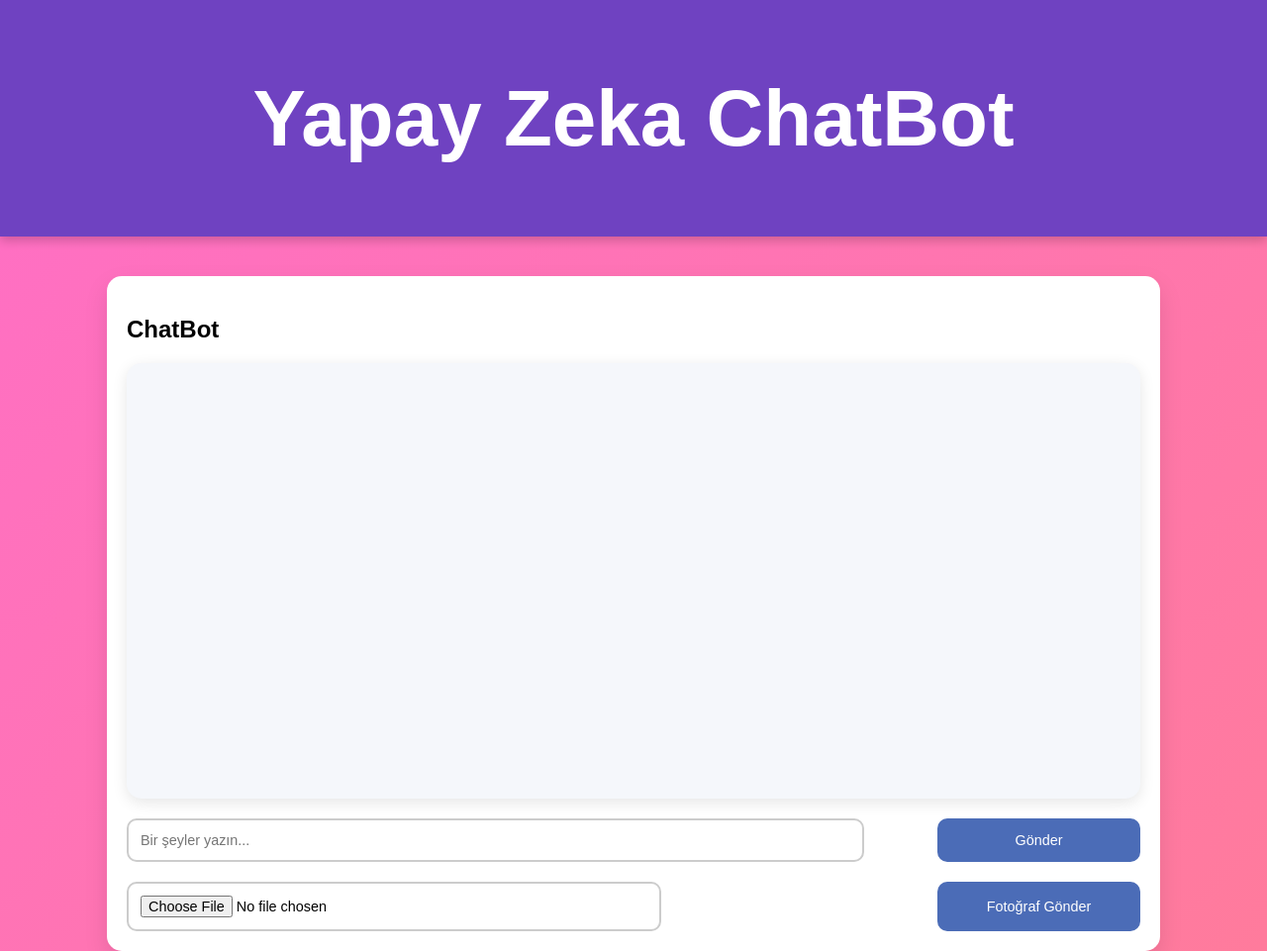
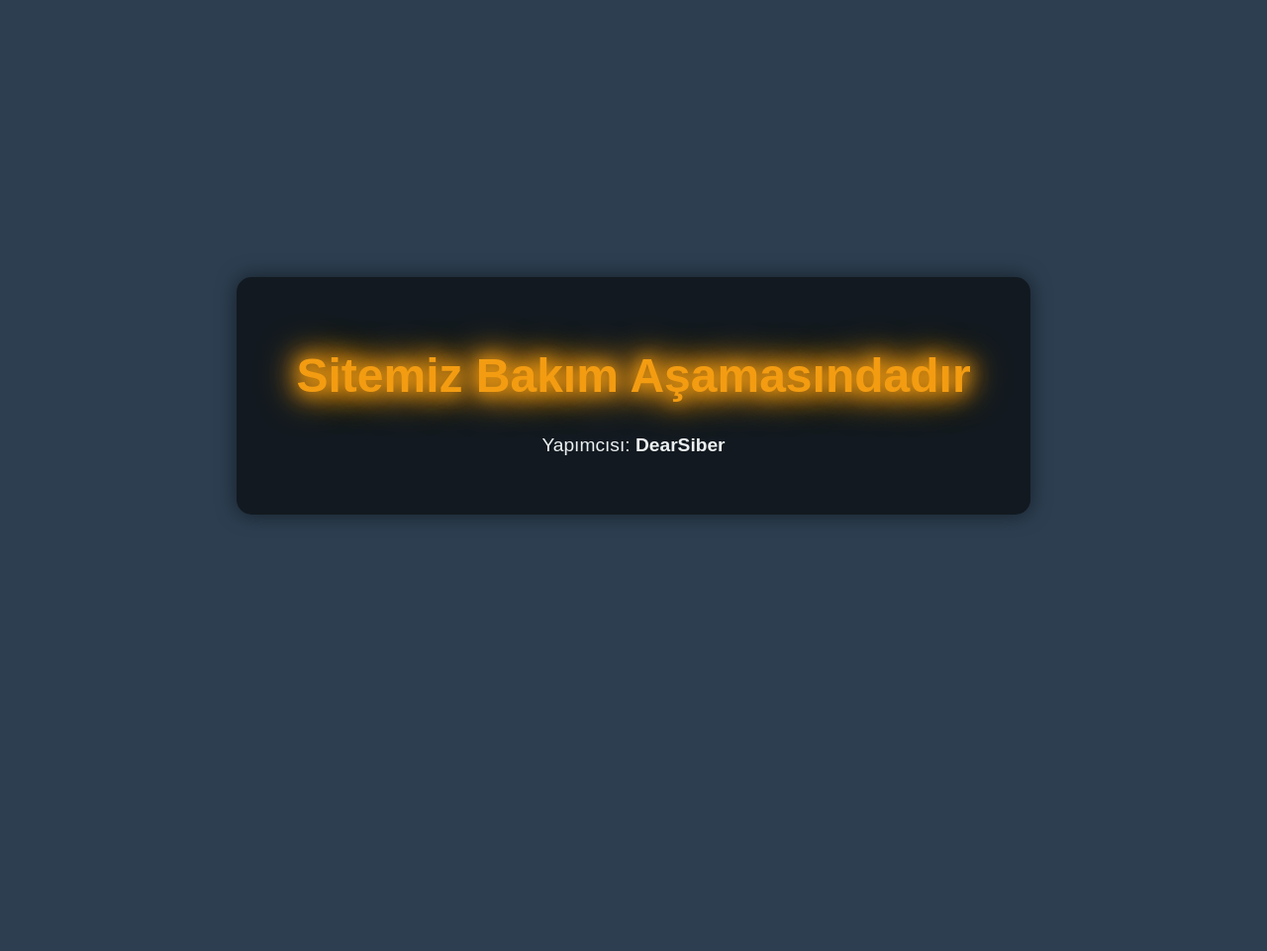
Before and after one commit to Mustafa550/specter-alliance-, a plain HTML site: page index.html in a window 1280 px wide. Shown: the whole page at 99% size. After the commit the page ends 800 px from the top, so only its background shows below. Drawn offline with Linux system fonts and the light colour scheme.

Commit message:
Update index.html

```diff
--- a/index.html
+++ b/index.html
@@ -3,245 +3,69 @@
 <head>
     <meta charset="UTF-8">
     <meta name="viewport" content="width=device-width, initial-scale=1.0">
-    <title>Yapay Zeka ChatBot</title>
+    <title>Bakım Aşamasında</title>
     <style>
+        /* Sayfa Temel Stili */
         body {
-            font-family: 'Arial', sans-serif;
-            background: linear-gradient(135deg, #ff6ec7, #ff7b9c);
             margin: 0;
             padding: 0;
-            color: white;
-            overflow-x: hidden;
+            font-family: 'Arial', sans-serif;
+            background-color: #2c3e50;
+            color: #fff;
+            height: 100vh;
+            display: flex;
+            justify-content: center;
+            align-items: center;
+            flex-direction: column;
+            text-align: center;
         }
 
-        header {
-            background-color: #6f42c1;
-            padding: 20px;
-            color: white;
-            text-align: center;
-            font-size: 2.5em;
-            box-shadow: 0 4px 10px rgba(0, 0, 0, 0.2);
-            margin-bottom: 40px;
+        /* Arka Plan ve Stil */
+        .container {
+            background-color: rgba(0, 0, 0, 0.6);
+            padding: 40px 60px;
+            border-radius: 15px;
+            box-shadow: 0 0 20px rgba(0, 0, 0, 0.5);
         }
 
-        .container {
-            width: 80%;
-            margin: 0 auto;
-            padding: 20px;
-            background-color: #fff;
-            border-radius: 15px;
-            box-shadow: 0 10px 25px rgba(0, 0, 0, 0.1);
-            color: black;
+        /* Bakım mesajı animasyonu */
+        .maintenance-message {
+            font-size: 3rem;
+            font-weight: bold;
+            color: #f39c12;
+            animation: glow 1.5s ease-in-out infinite alternate;
         }
 
-        .chatbox {
-            background-color: #f5f7fb;
-            border-radius: 15px;
-            padding: 20px;
-            height: 400px;
-            overflow-y: auto;
-            display: flex;
-            flex-direction: column-reverse;
-            box-shadow: 0 4px 15px rgba(0, 0, 0, 0.1);
-            font-size: 0.9em;
-            margin-bottom: 20px;
+        /* Yapımcı ismi */
+        .developer {
+            margin-top: 20px;
+            font-size: 1.2rem;
+            color: #ecf0f1;
         }
 
-        .message {
-            padding: 12px;
-            margin: 10px;
-            border-radius: 10px;
-            background-color: #9fa8da;
-            max-width: 70%;
-            animation: fadeIn 0.6s ease-out;
-            font-size: 0.9em;
-            transition: all 0.3s ease;
-        }
-
-        .message.user {
-            background-color: #4b6cb7;
-            color: white;
-            align-self: flex-end;
-            text-shadow: 0 0 10px rgba(255, 255, 255, 0.5);
-        }
-
-        .message.bot {
-            background-color: #9fa8da;
-            color: black;
-        }
-
-        @keyframes fadeIn {
-            from { opacity: 0; }
-            to { opacity: 1; }
-        }
-
-        .input-area {
-            display: flex;
-            justify-content: space-between;
-            margin-top: 20px;
-        }
-
-        .input-area input {
-            width: 70%;
-            padding: 12px;
-            border-radius: 10px;
-            border: 2px solid #ccc;
-            font-size: 0.9em;
-        }
-
-        .input-area input:focus {
-            border-color: #ffeb3b;
-        }
-
-        .input-area button {
-            width: 20%;
-            background-color: #4b6cb7;
-            color: white;
-            padding: 12px;
-            border: none;
-            border-radius: 10px;
-            cursor: pointer;
-            font-size: 0.9em;
-            transition: background-color 0.3s;
-        }
-
-        .input-area button:hover {
-            background-color: #ffeb3b;
-        }
-
-        .input-area input[type="file"] {
-            width: 50%;
-        }
-
-        .message-user {
-            animation: userMessage 0.5s ease-in-out;
-        }
-
-        .message-bot {
-            animation: botMessage 0.5s ease-in-out;
-        }
-
-        @keyframes userMessage {
-            from {
-                opacity: 0;
-                transform: translateX(100%);
+        /* Parlayan animasyon */
+        @keyframes glow {
+            0% {
+                text-shadow: 0 0 5px #f39c12, 0 0 10px #f39c12, 0 0 15px #f39c12, 0 0 20px #f39c12;
             }
-            to {
-                opacity: 1;
-                transform: translateX(0);
-            }
-        }
-
-        @keyframes botMessage {
-            from {
-                opacity: 0;
-                transform: translateX(-100%);
-            }
-            to {
-                opacity: 1;
-                transform: translateX(0);
+            100% {
+                text-shadow: 0 0 20px #f39c12, 0 0 30px #f39c12, 0 0 40px #f39c12, 0 0 50px #f39c12;
             }
         }
     </style>
 </head>
 <body>
+    <div class="container">
+        <h1 class="maintenance-message">Sitemiz Bakım Aşamasındadır</h1>
+        <p class="developer">Yapımcısı: <strong>DearSiber</strong></p>
+    </div>
 
-<header>
-    <h1>Yapay Zeka ChatBot</h1>
-</header>
-
-<div class="container">
-    <div id="chat-section">
-        <h2>ChatBot</h2>
-        <div class="chatbox" id="chatbox"></div>
-        <div class="input-area">
-            <input type="text" id="user-input" placeholder="Bir şeyler yazın..." />
-            <button onclick="sendMessage()">Gönder</button>
-        </div>
-        <div class="input-area">
-            <input type="file" id="user-image" />
-            <button onclick="sendImage()">Fotoğraf Gönder</button>
-        </div>
-    </div>
-</div>
-
-<script>
-    const apiKey = 'AIzaSyDi4S8ob89l1f40F7qBbySOMpwmOIel9I4'; // API Anahtarı
-
-    let chatHistory = [];
-
-    async function sendMessage() {
-        const userMessage = document.getElementById('user-input').value;
-        if (!userMessage) return;
-
-        const chatbox = document.getElementById('chatbox');
-        chatbox.innerHTML += `<div class="message user message-user">${userMessage}</div>`;
-        document.getElementById('user-input').value = '';
-
-        chatHistory.push({ sender: 'user', message: userMessage });
-
-        // Gemini API'den cevap al
-        const response = await getGeminiResponse(userMessage);
-        chatHistory.push({ sender: 'bot', message: response });
-
-        // Sohbet geçmişini güncelle
-        updateChatBox();
-    }
-
-    async function sendImage() {
-        const imageFile = document.getElementById('user-image').files[0];
-        if (!imageFile) return;
-
-        const chatbox = document.getElementById('chatbox');
-        chatbox.innerHTML += `<div class="message user message-user"><img src="${URL.createObjectURL(imageFile)}" style="max-width: 100%; border-radius: 10px;" /></div>`;
-        document.getElementById('user-image').value = '';
-
-        chatHistory.push({ sender: 'user', message: 'Fotoğraf gönderildi.' });
-        updateChatBox();
-    }
-
-    async function getGeminiResponse(userMessage) {
-        try {
-            const response = await fetch('https://genai.googleapis.com/v1beta2/models/gemini-2.5-flash:generateContent', {
-                method: 'POST',
-                headers: {
-                    'Content-Type': 'application/json',
-                    'Authorization': `Bearer ${apiKey}`,
-                },
-                body: JSON.stringify({
-                    input: userMessage
-                }),
-            });
-
-            const data = await response.json();
-            if (data.error) {
-                console.error('API Error:', data.error);
-                return 'Bir hata oluştu, tekrar deneyin.';
-            }
-
-            return data.output || 'Yanıt alınamadı.';
-        } catch (error) {
-            console.error('Error:', error);
-            return 'Bir hata oluştu, tekrar deneyin.';
-        }
-    }
-
-    function updateChatBox() {
-        const chatbox = document.getElementById('chatbox');
-        chatbox.innerHTML = '';
-        chatHistory.forEach(item => {
-            const messageElement = document.createElement('div');
-            messageElement.className = `message ${item.sender} message-${item.sender}`;
-            messageElement.innerText = item.message;
-            chatbox.appendChild(messageElement);
+    <script>
+        // Sayfa yüklendiğinde herhangi bir değişiklik eklemek istersen
+        document.addEventListener('DOMContentLoaded', function () {
+            const message = document.querySelector('.maintenance-message');
+            message.textContent = 'Sitemiz Bakım Aşamasındadır';
         });
-        chatbox.scrollTop = chatbox.scrollHeight;
-    }
-
-    window.onload = function() {
-        updateChatBox();
-    };
-</script>
-
+    </script>
 </body>
 </html>
```
